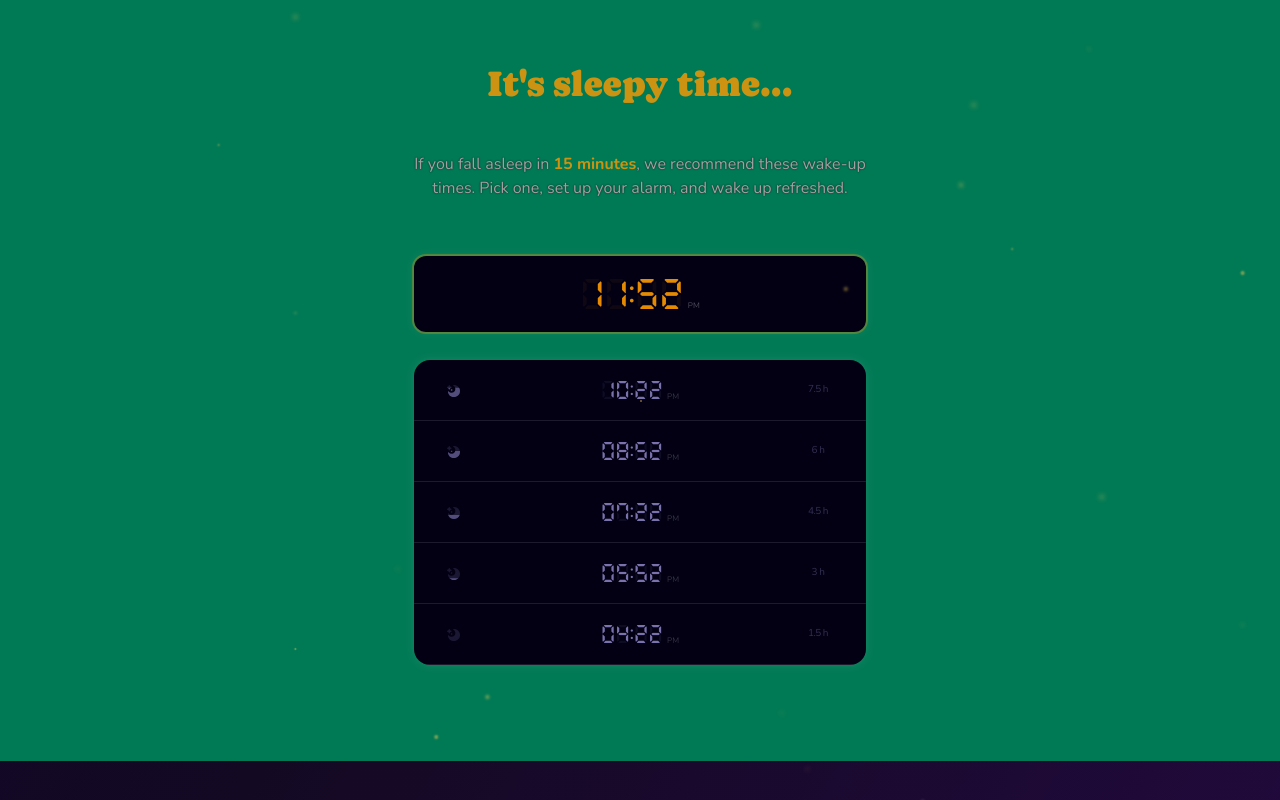
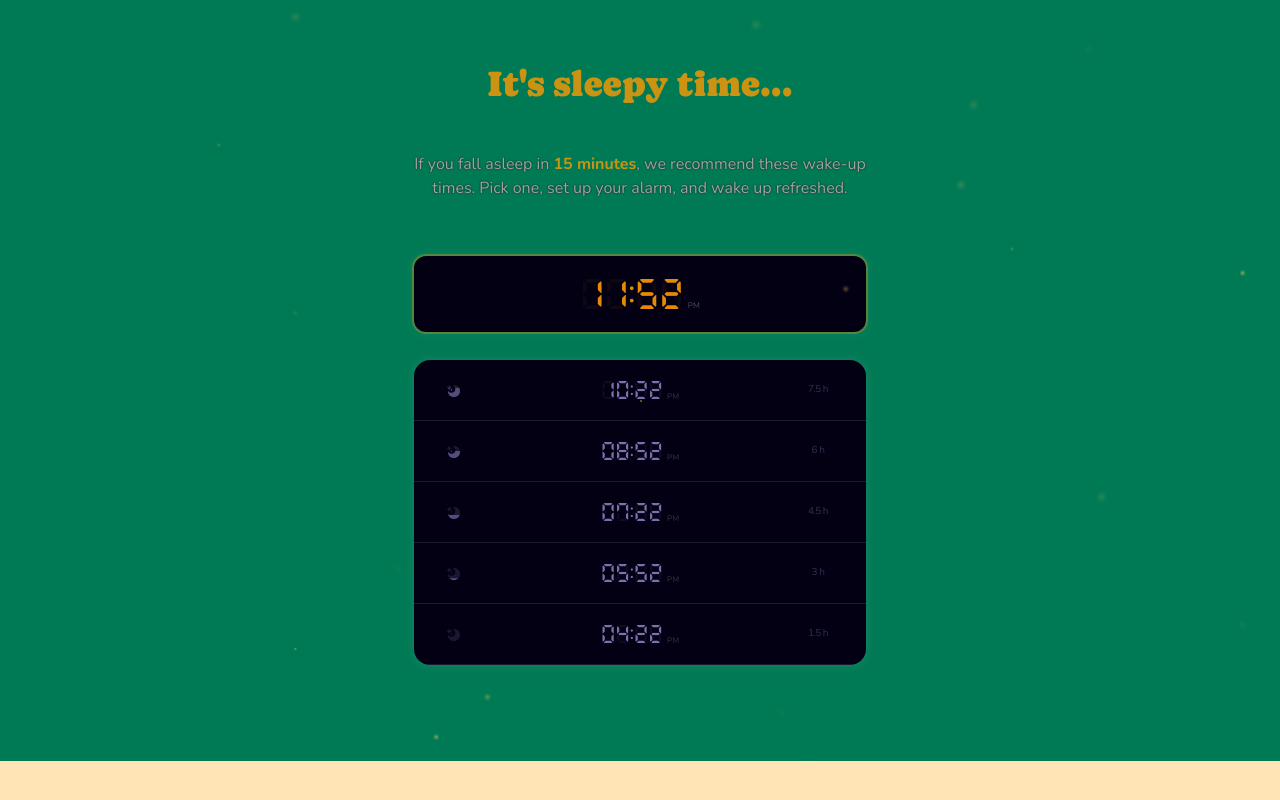
Before and after one commit to aronsantha/wakey, a React (Vite) app: page / in a window 1280 px wide. Built offline with nearby package versions, Linux system fonts and the light colour scheme.

Commit message:
remove stuff

```diff
--- a/src/style.css
+++ b/src/style.css
@@ -29,21 +29,16 @@
 }
 
 html {
-  display: block;
   /* background-color: #1b1426; */
   background-color: moccasin;
   overscroll-behavior: none; /* prevent bouncy overscroll effects, eg. "pull-to-refresh" */
 }
 
 body {
-  height: 100dvh;
+  padding: 0;
   margin: 0;
-  padding: 0 var(--safe-area-inset-right) var(--safe-area-inset-bottom)
-    var(--safe-area-inset-left);
-  display: block;
-  overflow-y: scroll;
   color: #e3e3e3;
-  background: linear-gradient(-60deg, #280a4a, #140923, #0a0331);
+  /* background: linear-gradient(-60deg, #280a4a, #140923, #0a0331); */
   background-size: 200% 200%;
   animation: gradient 30s infinite;
   background-color: red;
```
